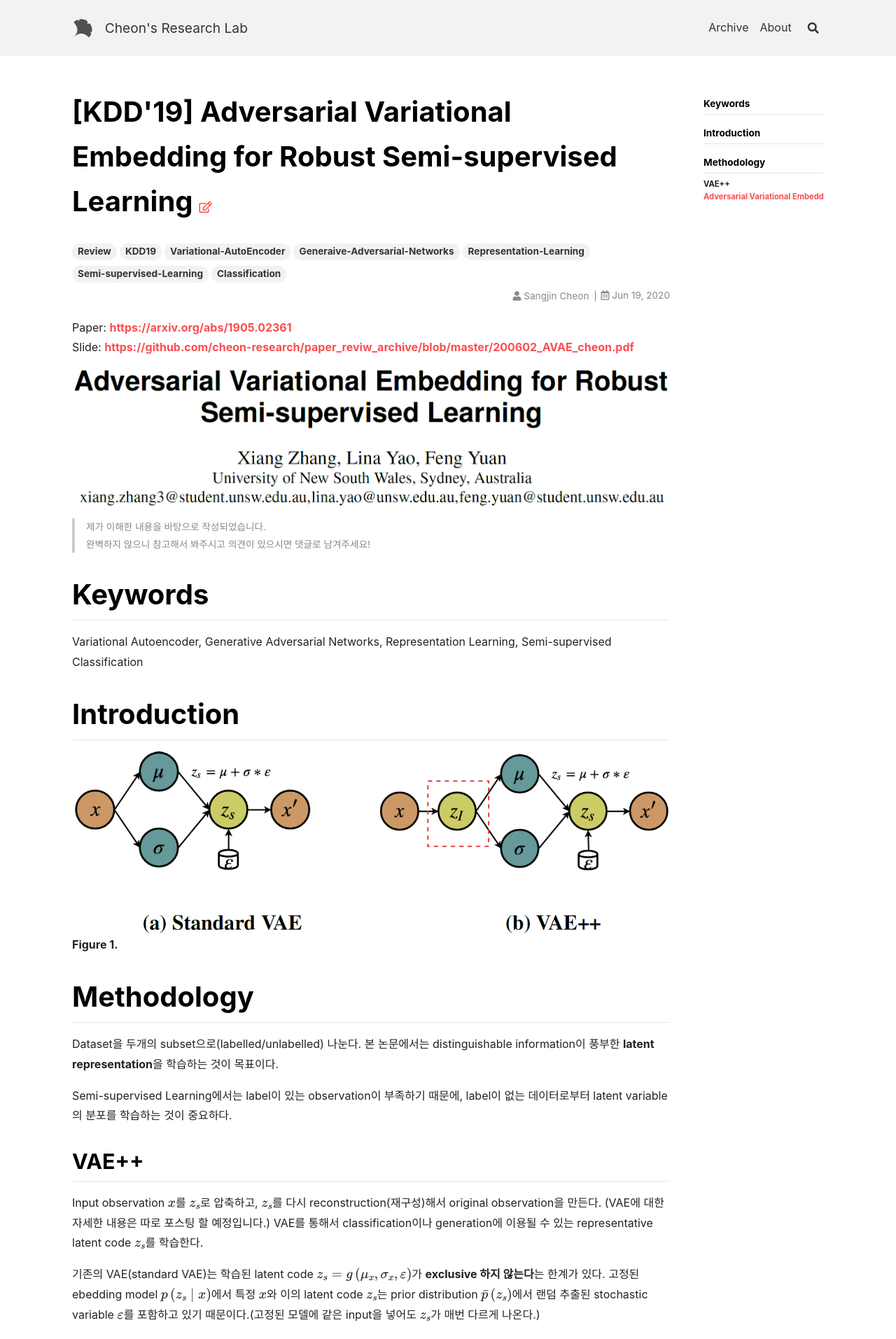
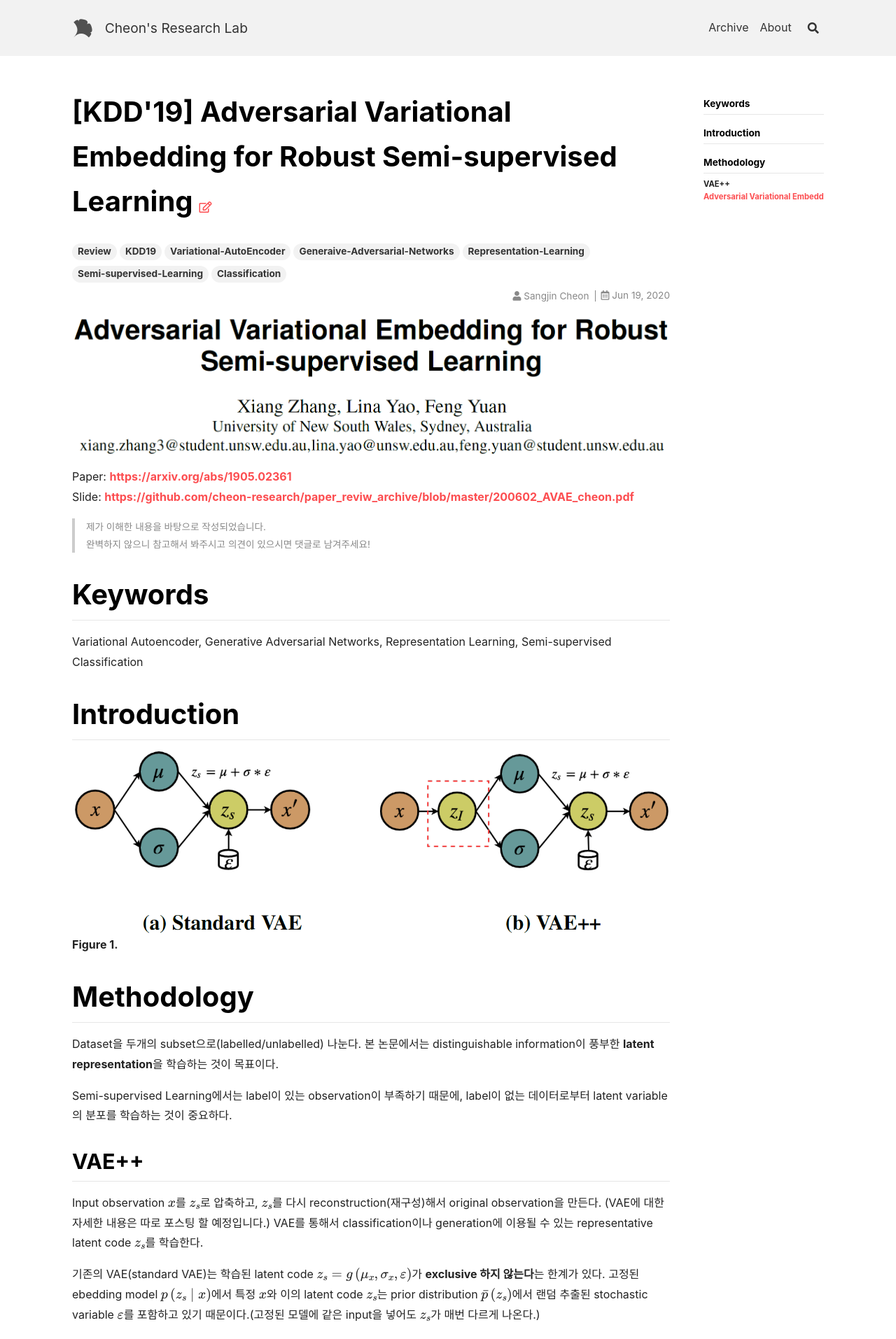
Before and after one commit to cheon-research/cheon-research.github.io, a Jekyll site: the page built from _posts/2020-06-19-AVAE.md, in a window 1280 px wide. Shown: the top 1914 px of the page at 70% size. Built offline with Jekyll 4.4.1, drawn with Linux system fonts in a browser that asks for light colours; nearby versions of some CDN libraries; formulas are drawn with MathJax 3; comment, search, counter and statistics services are not loaded.

Commit message:
Update 2020-06-19-AVAE.md

```diff
--- a/_posts/2020-06-19-AVAE.md
+++ b/_posts/2020-06-19-AVAE.md
@@ -6,10 +6,10 @@ tags: Review KDD19 Variational-AutoEncoder Generaive-Adversarial-Networks Repres
 mathjax: true
 ---
 
+![AVAE_title](https://github.com/cheon-research/cheon-research.github.io/blob/master/assets/AVAE_title.PNG?raw=true)
+
 Paper: [https://arxiv.org/abs/1905.02361](https://arxiv.org/abs/1905.02361){: target="_blank"}
 Slide: [https://github.com/cheon-research/paper_reviw_archive/blob/master/200602_AVAE_cheon.pdf](https://github.com/cheon-research/paper_reviw_archive/blob/master/200602_AVAE_cheon.pdf){: target="_blank"}
-
-![AVAE_title](https://github.com/cheon-research/cheon-research.github.io/blob/master/assets/AVAE_title.PNG?raw=true)
 
 >제가 이해한 내용을 바탕으로 작성되었습니다.
 >완벽하지 않으니 참고해서 봐주시고 의견이 있으시면 댓글로 남겨주세요!
```
